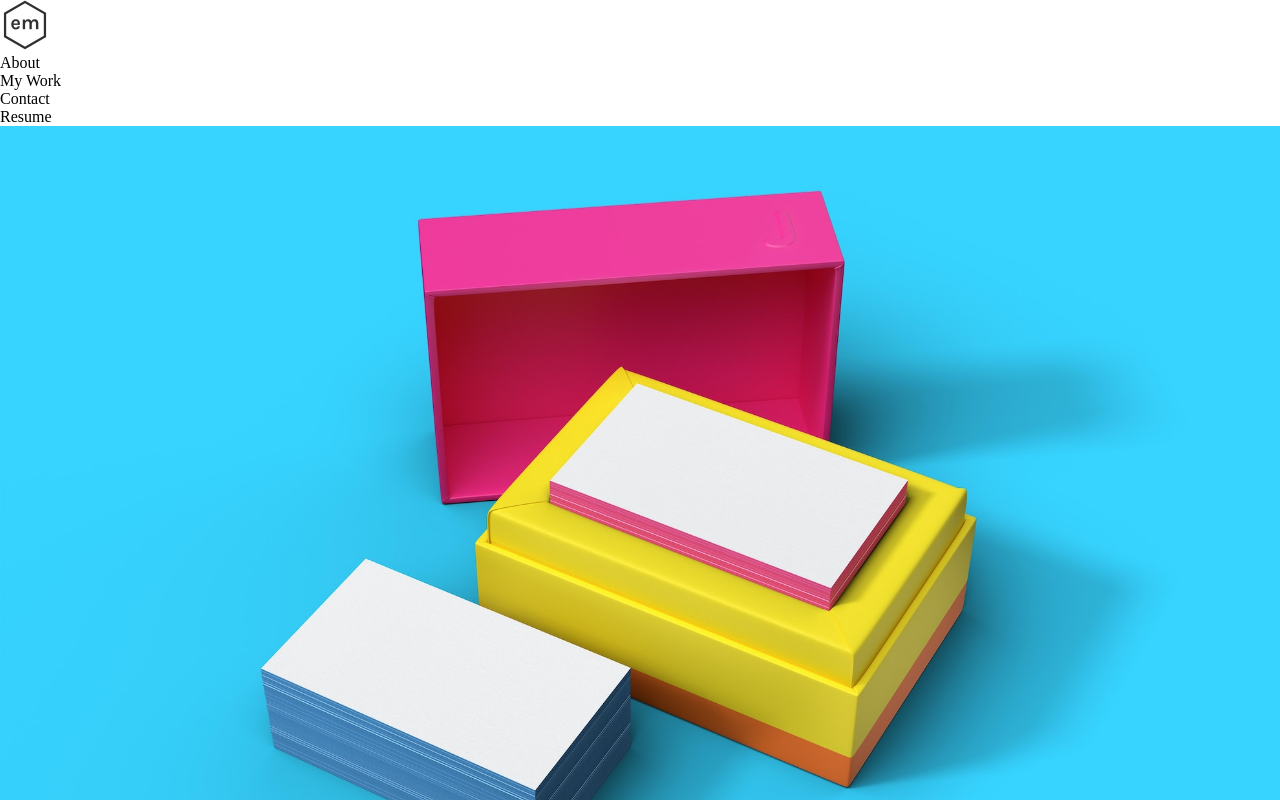
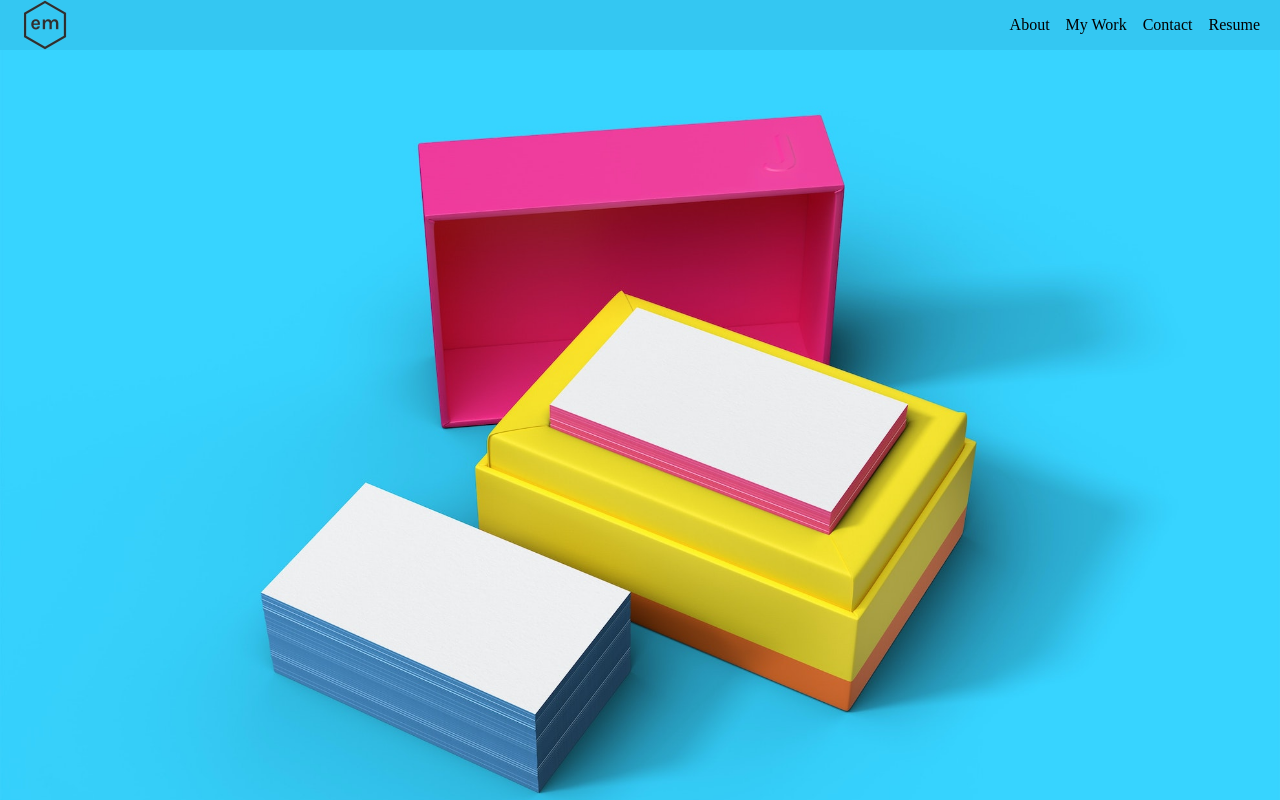
Before and after one commit to eobcre/ng-app, an Angular app: page / in a window 1280 px wide. Shown: the top 800 px of the page. Built offline with nearby package versions, Linux system fonts and the light colour scheme.

Commit message:
header styled

```diff
--- a/src/app/components/header/header.component.scss
+++ b/src/app/components/header/header.component.scss
@@ -0,0 +1,19 @@
+$bg-base: #34c7f2;
+
+header {
+  display: flex;
+  justify-content: space-between;
+  align-items: center;
+  background-color: $bg-base;
+  padding: 0 20px;
+  width: 100%;
+}
+
+ul {
+  display: flex;
+  list-style: none;
+
+  li {
+    margin-left: 1rem;
+  }
+}
```
